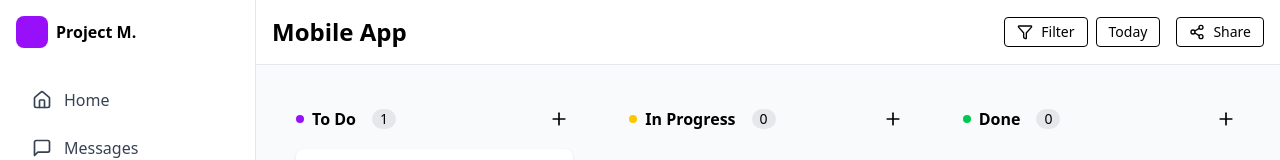
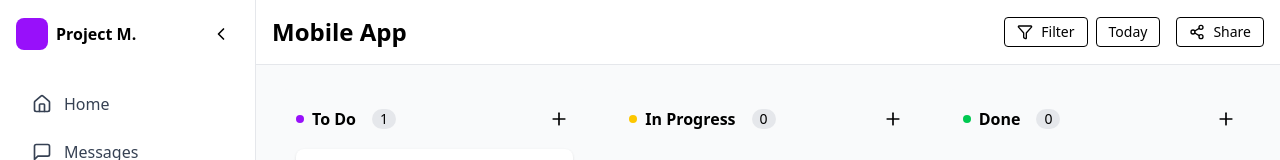
Before and after one commit to Nasir-buddy/test_project, a React (Vite) app: page / in a window 1280 px wide. Shown: the top 160 px of the page. Built offline with nearby package versions, Linux system fonts and the light colour scheme.

Commit message:
opening and closing the side bar

```diff
--- a/src/components/Sidebar.jsx
+++ b/src/components/Sidebar.jsx
@@ -1,34 +1,45 @@
-import { Home, MessageSquare, ListTodo, Users, Settings } from "lucide-react"
+import { Home, MessageSquare, ListTodo, Users, Settings, ChevronLeft, ChevronRight } from "lucide-react";
+import { useState } from "react";
 
 export default function Sidebar() {
+  // use state to open and close the side bar
+  const [isOpen, setIsOpen] = useState(true);
+
   return (
-    <div className="w-64 h-screen bg-white border-r border-gray-200 p-4">
-      <div className="flex items-center gap-2 mb-8">
-        <div className="w-8 h-8 bg-purple-600 rounded-lg"></div>
-        <span className="font-semibold">Project M.</span>
+    <div className={`h-screen bg-white border-r border-gray-200 p-4 transition-width duration-300 ${isOpen ? 'w-64' : 'w-16'}`}>
+      <div className="flex items-center justify-between mb-8">
+        {isOpen && (
+          <div className="flex items-center gap-2">
+            <div className="w-8 h-8 bg-purple-600 rounded-lg"></div>
+            <span className="font-semibold">Project M.</span>
+          </div>
+        )}
+        <button onClick={() => setIsOpen(!isOpen)} className="p-2 rounded-lg hover:bg-gray-100 transition-transform duration-300">
+          {isOpen ? <ChevronLeft size={20} /> : <ChevronRight size={20} />}
+        </button>
       </div>
       <nav className="space-y-2">
         <a href="#" className="flex items-center gap-3 px-4 py-2 text-gray-700 rounded-lg hover:bg-gray-100">
           <Home size={20} />
-          <span>Home</span>
+          {isOpen && <span>Home</span>}
         </a>
         <a href="#" className="flex items-center gap-3 px-4 py-2 text-gray-700 rounded-lg hover:bg-gray-100">
           <MessageSquare size={20} />
-          <span>Messages</span>
+          {isOpen && <span>Messages</span>}
         </a>
         <a href="#" className="flex items-center gap-3 px-4 py-2 text-gray-700 rounded-lg hover:bg-gray-100">
           <ListTodo size={20} />
-          <span>Tasks</span>
+          {isOpen && <span>Tasks</span>}
         </a>
         <a href="#" className="flex items-center gap-3 px-4 py-2 text-gray-700 rounded-lg hover:bg-gray-100">
           <Users size={20} />
-          <span>Members</span>
+          {isOpen && <span>Members</span>}
         </a>
         <a href="#" className="flex items-center gap-3 px-4 py-2 text-gray-700 rounded-lg hover:bg-gray-100">
           <Settings size={20} />
-          <span>Settings</span>
+          {isOpen && <span>Settings</span>}
         </a>
       </nav>
     </div>
-  )
+  );
 }
```
